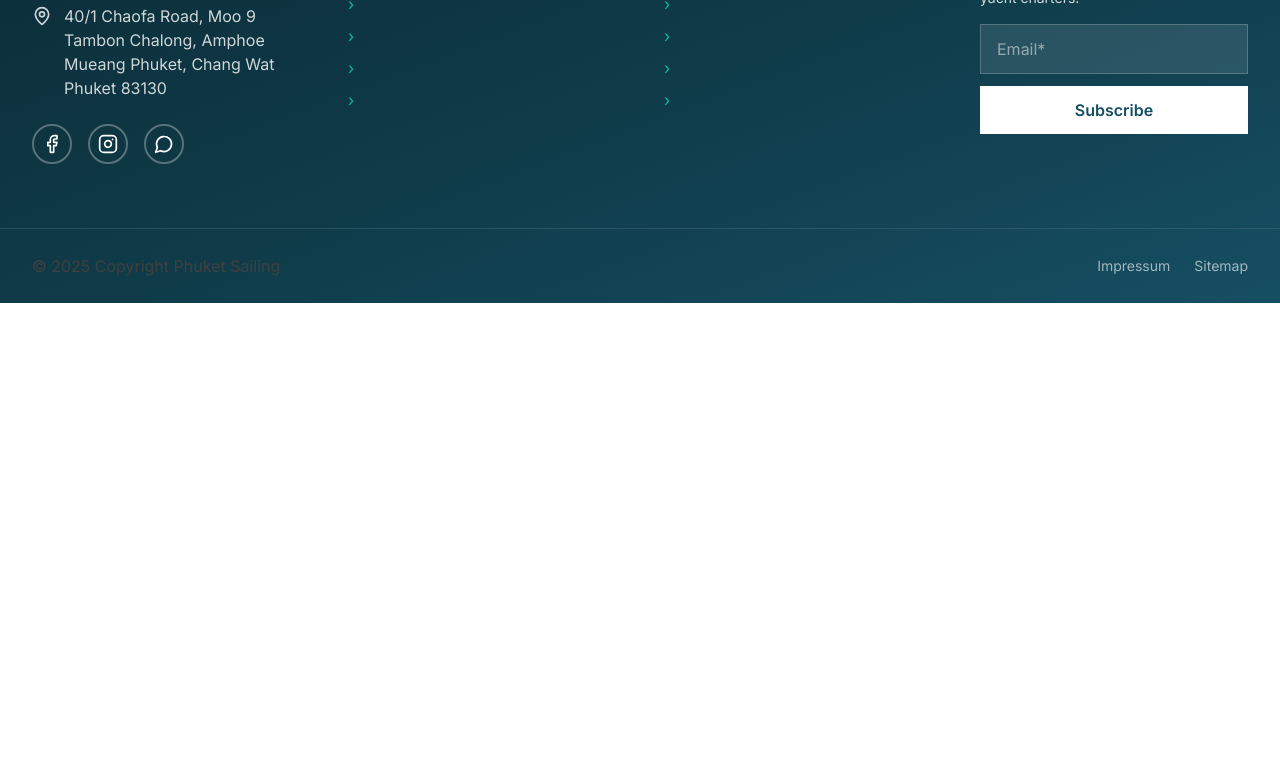
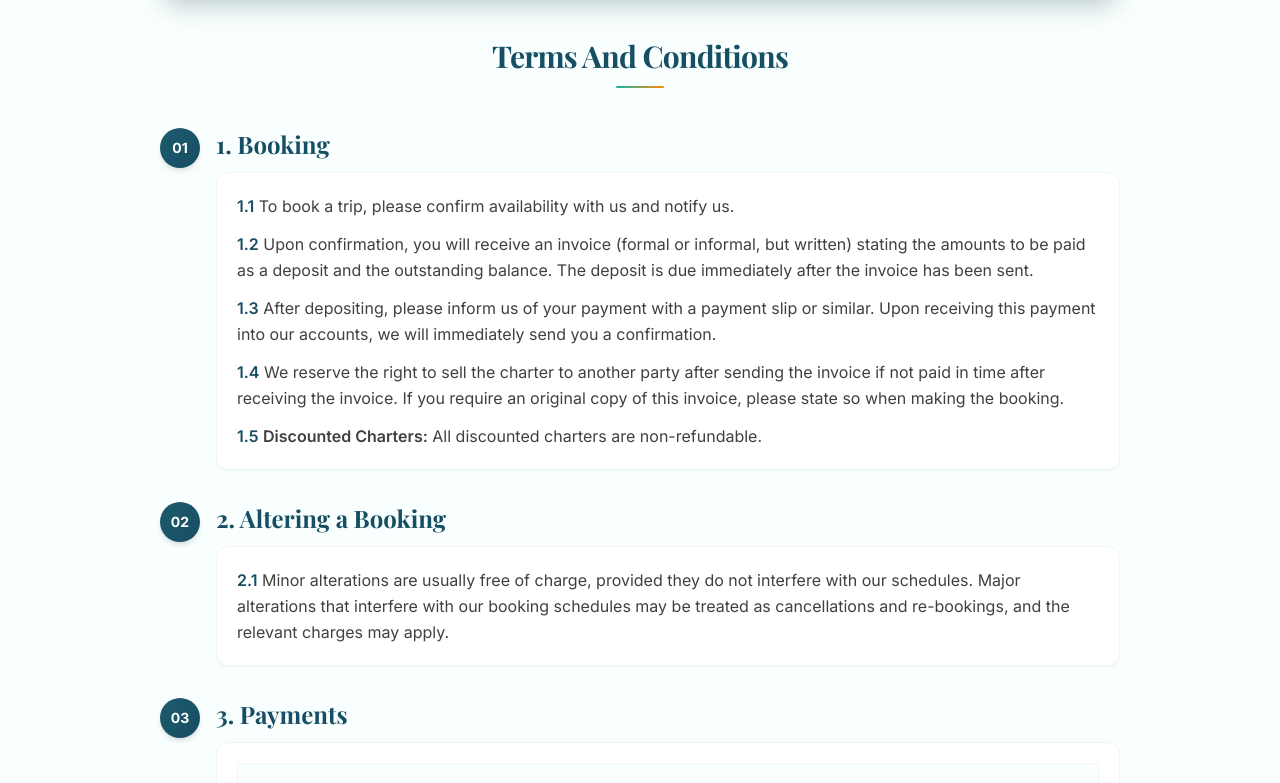
Before and after one commit to faraway-yachting/phuket-sailing, a Next.js app: page /terms-and-conditions in a window 1280 px wide. Before the commit this address had no page. Shown: the part 980-1763 px from the top of the page. Before the commit the page ends 1283 px from the top, so only its background shows below. Built offline with nearby package versions, Linux system fonts and the light colour scheme; a web font is replaced by a local one.

Commit message:
Added changes on T&C page

```diff
--- a/app/contact/page.tsx
+++ b/app/contact/page.tsx
@@ -38,7 +38,7 @@ export default function ContactPage() {
       <div className="max-w-6xl mx-auto px-4 sm:px-6 lg:px-8 pb-6 sm:pb-10">
         <h3 className="text-center text-[#164e63] text-sm sm:text-base md:text-lg font-medium px-4">
           By submitting this form, you agree to our{" "}
-          <Link href="/terms" className="text-[#164e63] font-semibold hover:text-[#14b8a6] transition-colors underline underline-offset-4">
+          <Link href="/terms-and-conditions" className="text-[#164e63] font-semibold hover:text-[#14b8a6] transition-colors underline underline-offset-4">
             Terms &amp; Conditions
           </Link>
         </h3>
--- a/components/shared/Footer.tsx
+++ b/components/shared/Footer.tsx
@@ -104,7 +104,7 @@ export function Footer() {
                 </Link>
               </li>
               <li>
-                <Link href="/terms" className="hover:text-[#14b8a6] transition-colors flex items-center gap-2">
+                <Link href="/terms-and-conditions" className="hover:text-[#14b8a6] transition-colors flex items-center gap-2">
                   <span className="text-[#14b8a6]">›</span>
                 </Link>
               </li>
--- a/messages/en.json
+++ b/messages/en.json
@@ -369,20 +369,16 @@
     "sections": {
       "1": {
         "title": "Booking",
-        "1": {
-          "1": "To book a trip, please confirm availability with us and notify us.",
-          "2": "Upon confirmation, you will receive an invoice (formal or informal, but written) stating the amounts to be paid as a deposit and the outstanding balance. The deposit is due immediately after the invoice has been sent.",
-          "3": "After depositing, please inform us of your payment with a payment slip or similar. Upon receiving this payment into our accounts, we will immediately send you a confirmation.",
-          "4": "We reserve the right to sell the charter to another party after sending the invoice if not paid in time after receiving the invoice. If you require an original copy of this invoice, please state so when making the booking.",
-          "5Label": "Discounted Charters:",
-          "5": "All discounted charters are non-refundable."
-        }
+        "1.1": "To book a trip, please confirm availability with us and notify us.",
+        "1.2": "Upon confirmation, you will receive an invoice (formal or informal, but written) stating the amounts to be paid as a deposit and the outstanding balance. The deposit is due immediately after the invoice has been sent.",
+        "1.3": "After depositing, please inform us of your payment with a payment slip or similar. Upon receiving this payment into our accounts, we will immediately send you a confirmation.",
+        "1.4": "We reserve the right to sell the charter to another party after sending the invoice if not paid in time after receiving the invoice. If you require an original copy of this invoice, please state so when making the booking.",
+        "1.5Label": "Discounted Charters:",
+        "1.5": "All discounted charters are non-refundable."
       },
       "2": {
         "title": "Altering a Booking",
-        "2": {
-          "1": "Minor alterations are usually free of charge, provided they do not interfere with our schedules. Major alterations that interfere with our booking schedules may be treated as cancellations and re-bookings, and the relevant charges may apply."
-        }
+        "2.1": "Minor alterations are usually free of charge, provided they do not interfere with our schedules. Major alterations that interfere with our booking schedules may be treated as cancellations and re-bookings, and the relevant charges may apply."
       },
       "3": {
         "title": "Payments",
```
Also changed, not shown: app/terms-and-conditions/layout.tsx (renamed from app/terms/layout.tsx), app/terms-and-conditions/page.tsx (renamed from app/terms/page.tsx).
